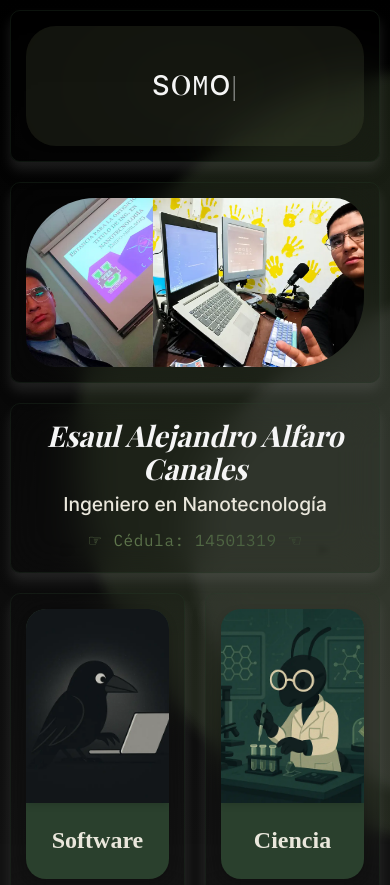
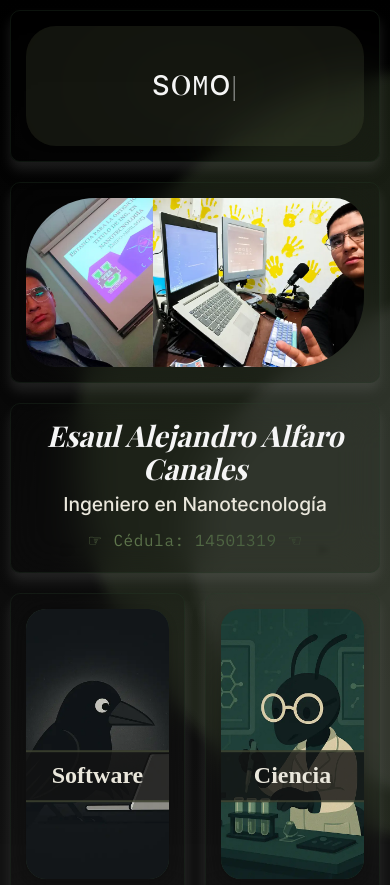
Before and after one commit to theonix-eaac/portfolio-eaac-front, a Next.js app: page / in a window 390 px wide. Shown: the top 885 px of the page. Built offline with nearby package versions, Linux system fonts and the light colour scheme; a web font is replaced by a local one.

Commit message:
style: :lipstick: Update styles to CardFront in CardInfo

```diff
--- a/src/components/sections/home/CardInfo/CardInfo.module.css
+++ b/src/components/sections/home/CardInfo/CardInfo.module.css
@@ -48,14 +48,27 @@
 /* Imagen */
 .image {
   width: 100%;
-  height: 230px;
+  height: 100%;
   object-fit: cover;
   border-radius: 10px 10px 0px 0px;
-  margin-bottom: 1rem;
   box-shadow: 0 0 10px rgba(0, 0, 0, 0.2);
 }
 
 /* Título */
+.titleFront {
+  position: absolute;
+  width: 100%;
+  height: auto;
+  padding: 10px;
+  top: 50%;
+  left: 50%;
+  transform: translate(-50%, -50%);
+  color: var(--text-beige);
+  font-size: 1.8rem;
+  background-color: var(--black-warm-rgba);
+  border: 2px solid var(--olive-green-rgba);
+}
+
 .title {
   font-size: 1.5rem;
   font-weight: 600;
@@ -108,3 +121,12 @@
   transform: scale(0.96);
   box-shadow: 0 2px 4px rgba(0, 0, 0, 0.1);
 }
+
+@media (max-width: 550px) {
+  .titleFront {
+    color: var(--text-beige);
+    font-size: 1.5rem;
+    margin: 2rem 0;
+    margin-bottom: 25px;
+  }
+}
--- a/src/components/sections/home/CardInfo/CardInfo.tsx
+++ b/src/components/sections/home/CardInfo/CardInfo.tsx
@@ -21,7 +21,7 @@ const CardInfo: React.FC<CardInfoProps> = ({
       <div className={styles.cardInner}>
         <div className={styles.cardFront}>
           <img src={imageSrc} alt={title} className={styles.image} />
-          <h3 className={styles.title}>{title}</h3>
+          <h3 className={styles.titleFront}>{title}</h3>
         </div>
 
         <div className={styles.cardBack}>
```
